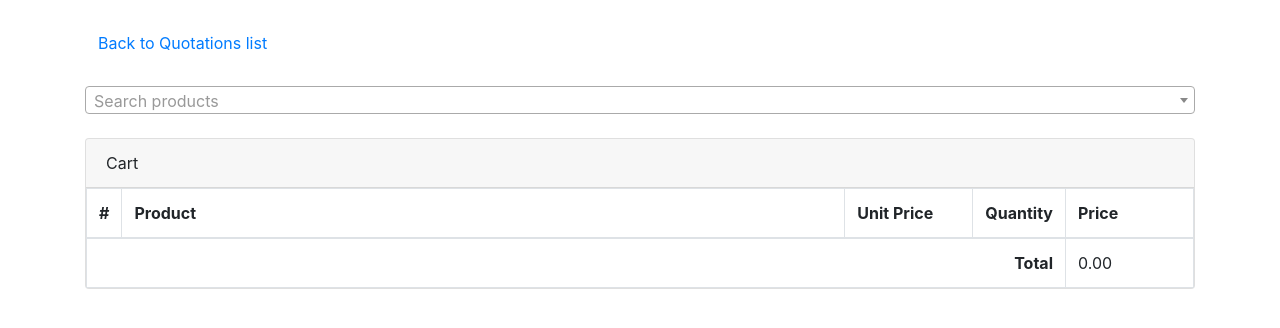
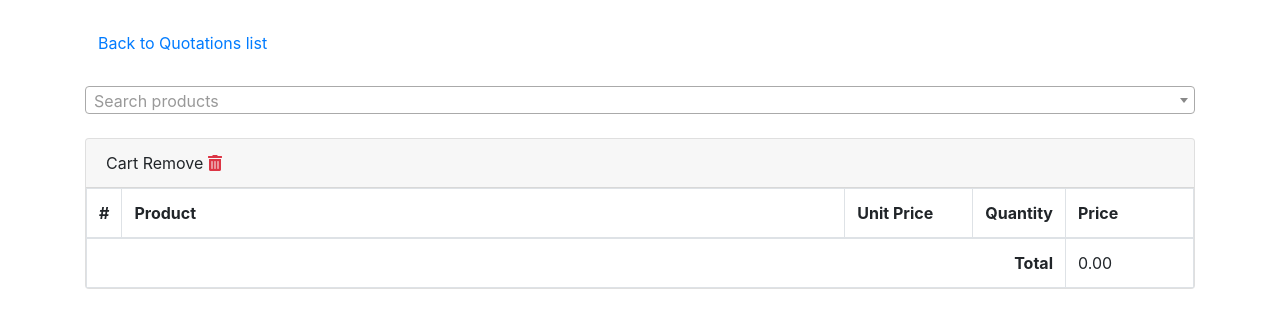
Before and after one commit to TheBitTwisters/pfs-manager, a Django app: page /shop/quote_edit/1/ in a window 1280 px wide. Shown: the part 56-384 px from the top of the page. Run offline with Django 3.2, Linux system fonts and the light colour scheme; the visitor is signed in with stand-in values (Sample User, id 1); data that the repository does not hold is empty; some libraries are stand-ins or nearby versions.

Commit message:
Added remove from cart

```diff
--- a/home/templates/home/base.html
+++ b/home/templates/home/base.html
@@ -25,6 +25,10 @@
                 width: 2rem;
             }
             .table-col-code
+            {
+                width: 5rem;
+            }
+            .table-col-remove
             {
                 width: 5rem;
             }
--- a/shop/templates/shop/quote_edit.html
+++ b/shop/templates/shop/quote_edit.html
@@ -19,6 +19,11 @@
 <div class="card">
     <div class="card-header">
         Cart
+                <td class="table-col-remove text-center">Remove</td>
+                    <td class="cart-row-remove text-center">
+                        <a class="text-danger" href="#">
+                            <i class="fas fa-trash-alt"></i>
+                        </a>
     </div>
     <table id="cart-table" class="table table-bordered mb-0">
         <thead>
```
